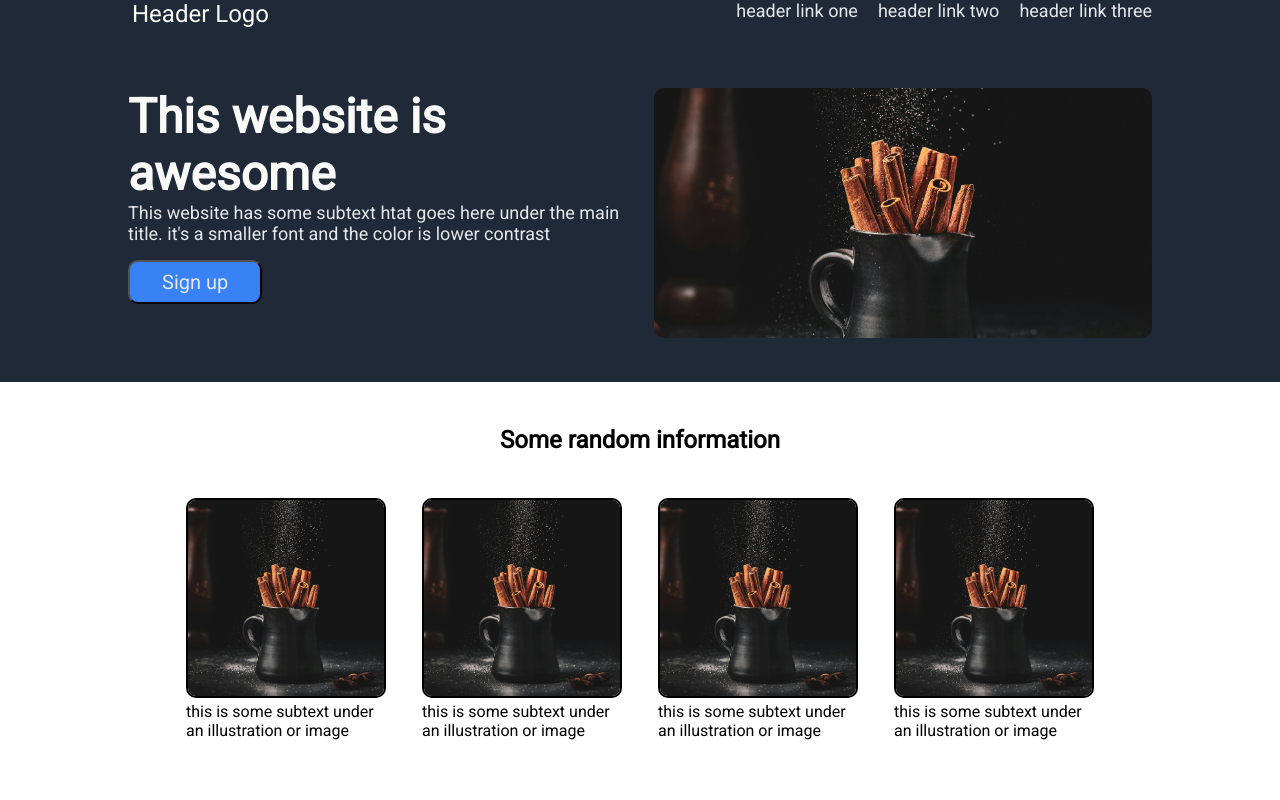
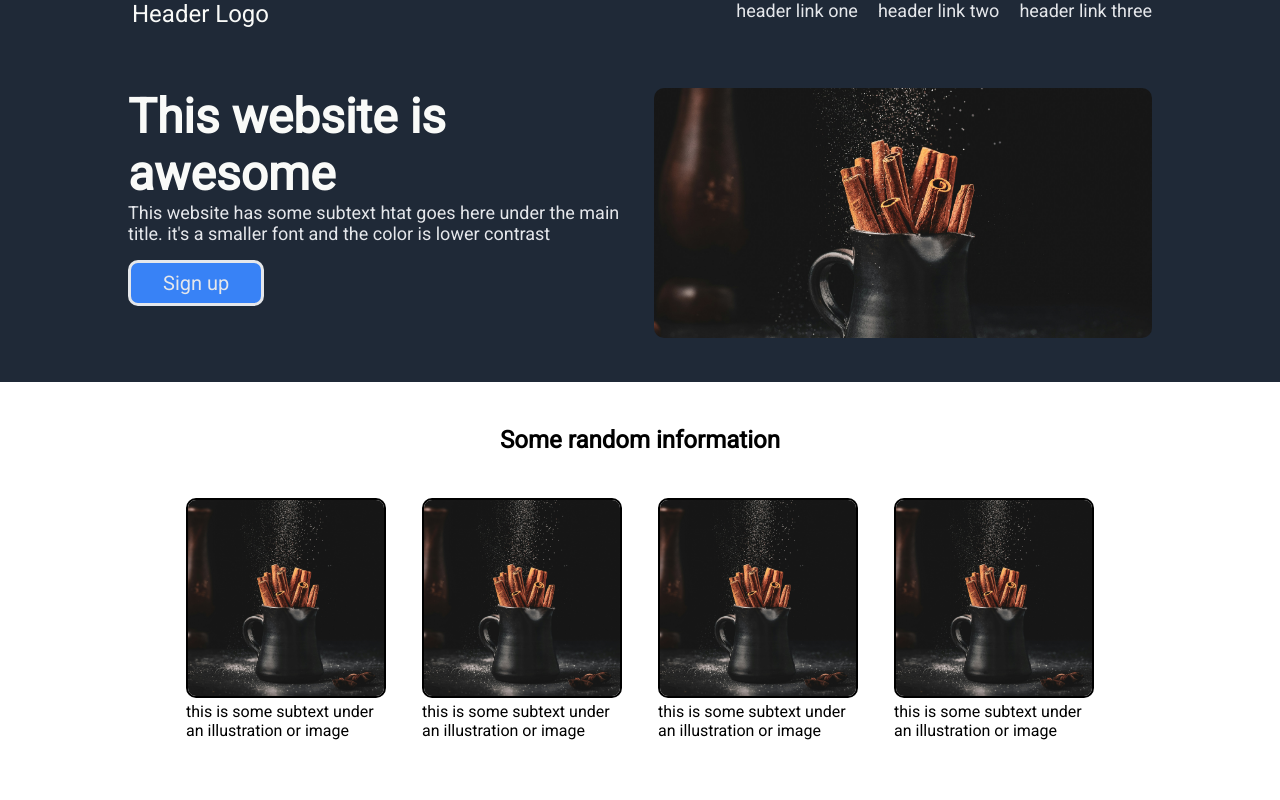
Before and after one commit to Azmanur1/Landing-page-Odin, a plain HTML site: page index.html in a window 1280 px wide. Shown: the top 800 px of the page. Drawn offline with Linux system fonts and the light colour scheme.

Commit message:
button border change to white

```diff
--- a/styles.css
+++ b/styles.css
@@ -70,7 +70,9 @@ header .nav ul{
     padding: 8px 32px;
     cursor: pointer;
     display: inline-block;
+    border:3px solid #E5E7EB;
     border-radius: 10px;
+
 }
 
 .hero img{
```
